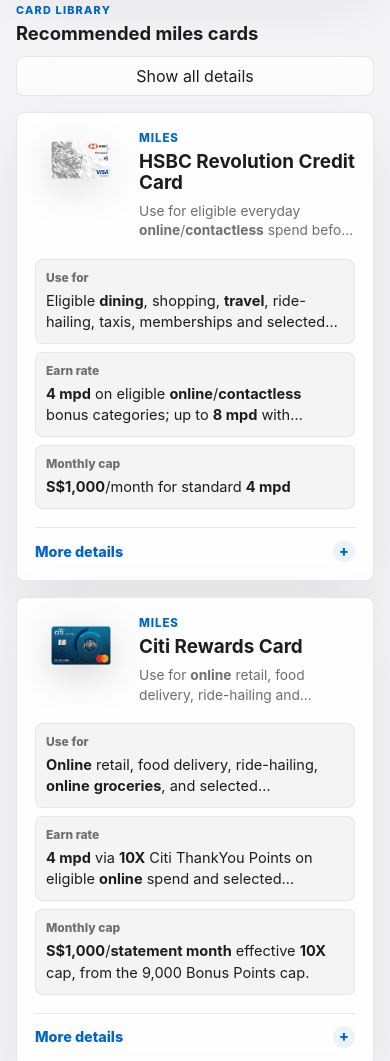
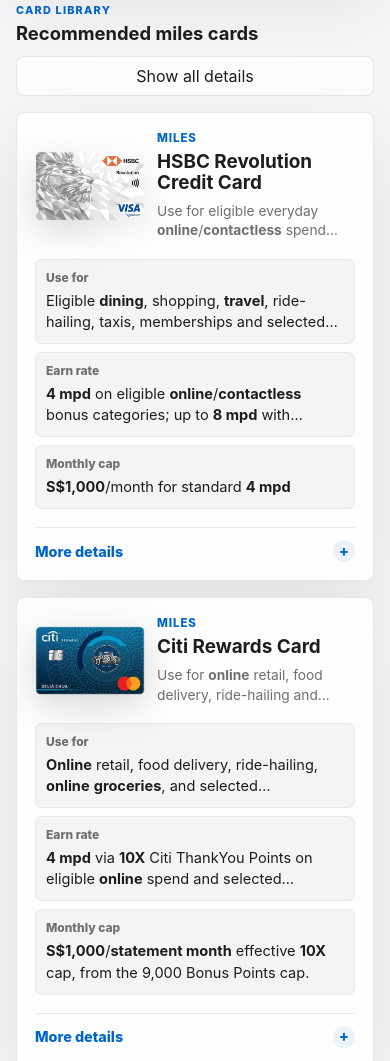
Before and after one commit to breadlover97/credit-card-recommendations, a plain HTML site: page index.html in a window 390 px wide. Shown: the part 1730-2791 px from the top of the page. Drawn offline with Linux system fonts and the light colour scheme; no server answers.

Commit message:
Refine card artwork sizing

```diff
--- a/styles.css
+++ b/styles.css
@@ -761,7 +761,7 @@
 }
 
 .card-head {
-  align-items: start;
+  align-items: center;
   justify-content: start;
 }
 
@@ -774,12 +774,12 @@
   box-shadow: none;
   color: #fff;
   display: flex;
-  flex: 0 0 118px;
+  flex: 0 0 134px;
   justify-content: center;
   overflow: visible;
   padding: 0;
   transition: transform 220ms ease;
-  width: 118px;
+  width: 134px;
 }
 
 .card-visual img {
@@ -1161,13 +1161,13 @@
   }
 
   .card-visual {
-    flex: 0 0 92px;
-    padding: 10px;
-    width: 92px;
+    flex: 0 0 110px;
+    padding: 0;
+    width: 110px;
   }
 
   .card-head {
-    align-items: flex-start;
+    align-items: center;
     flex-direction: row;
   }
 
```
